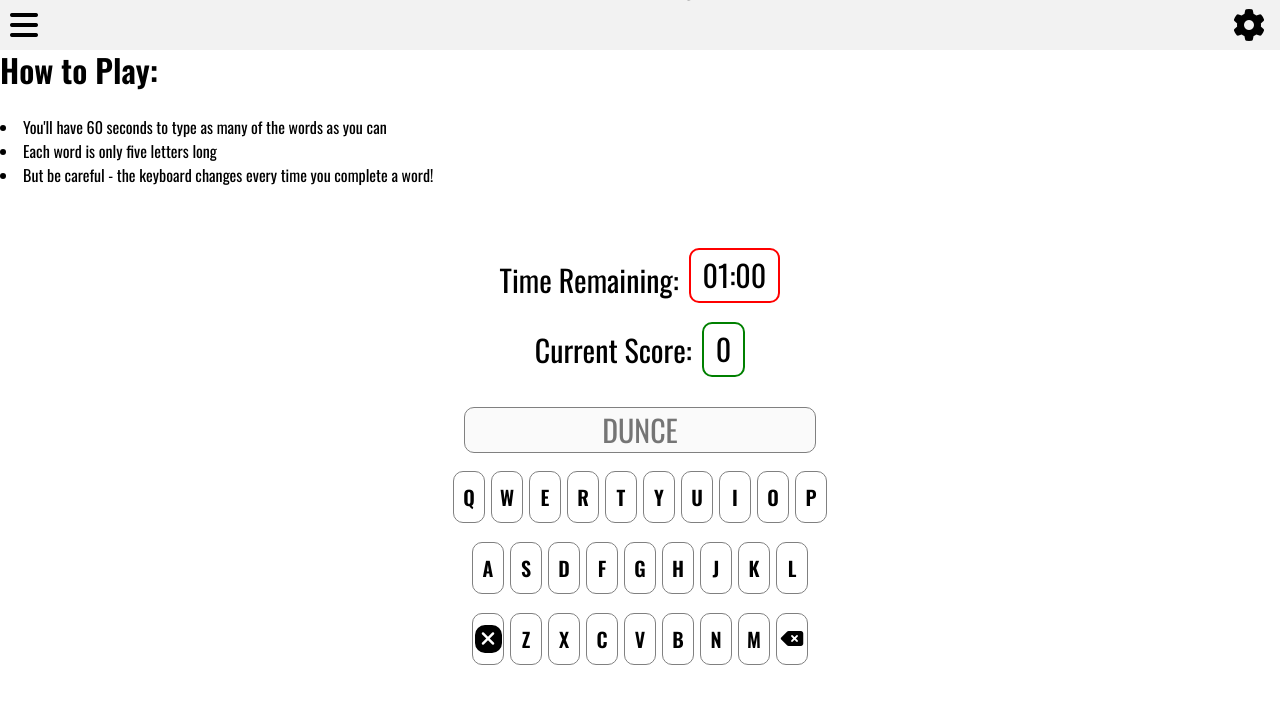
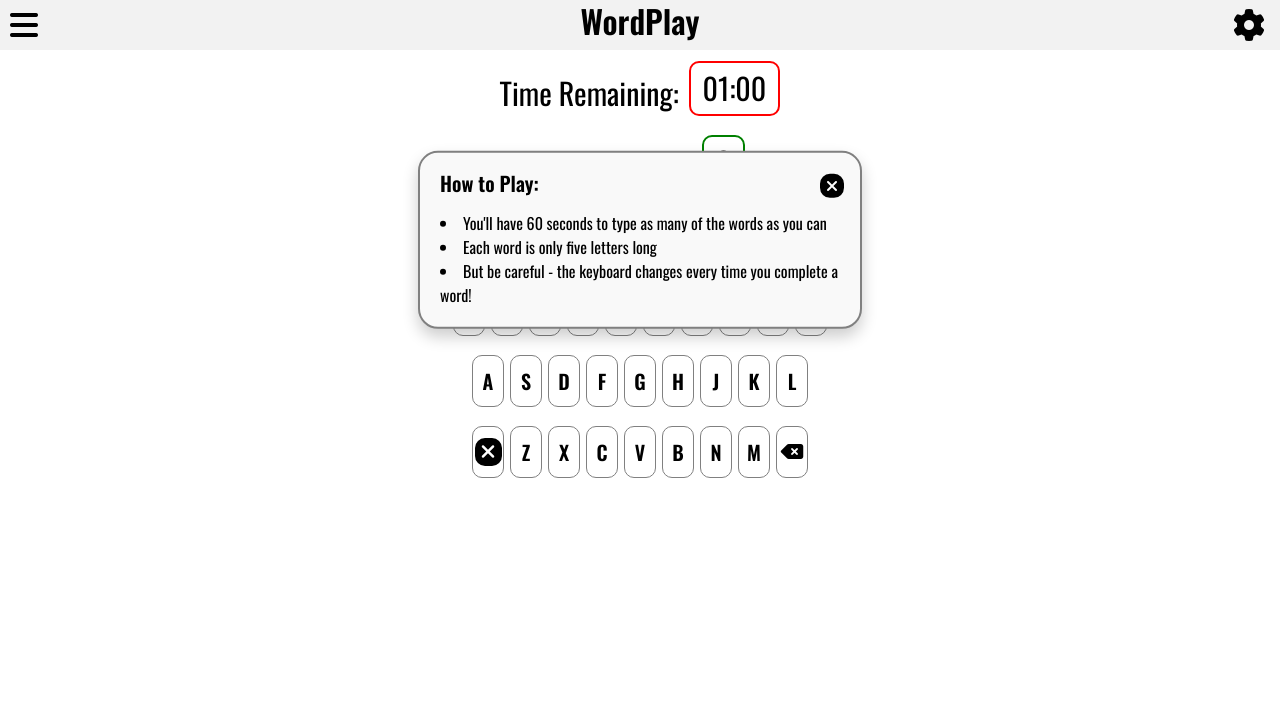
Before and after one commit to teddy-humpert/teddy-humpert.github.io, a plain HTML site: page wordPlay/wordPlay.html in a window 1280 px wide. Drawn offline with nearby package versions, Linux system fonts and the light colour scheme.

Commit message:
forget css

```diff
--- a/wordPlay/css/wordPlay.css
+++ b/wordPlay/css/wordPlay.css
@@ -27,7 +27,6 @@ body {
   font-size: 30px;
   font-family: Oswald, sans-serif;
   margin-top: -40px;
-
 }
 
 #score {
@@ -252,3 +251,43 @@ nav {
   margin-left: -140px;
   margin-top: -80px;
 }
+
+.how-to-play {
+  display: none;
+  top: 30%;
+  left: 50%;
+  position: absolute;
+  transform: translate(-50%, -50%);
+  text-align: left;
+  z-index: 1;
+  background-color: #f9f9f9;
+  min-width: 130px;
+  box-shadow: 0px 8px 16px 0px rgba(0, 0, 0, 0.2);
+  z-index: 1;
+  border: 2px solid grey;
+  border-radius: 20px;
+  padding: 20px;
+  max-width: 400px;
+}
+
+.how-to-play > h1 {
+  margin-top: -30px;
+  font-size: 20px;
+}
+
+.how-to-play > li {
+  font-size: 16px;
+}
+.how-to-play > h1:last-child {
+  margin-bottom: -5px;
+}
+
+.how-to-play.show {
+  display: block;
+  position: fixed;
+  /* border: 2px solid red; */
+}
+
+#close-how-to-play {
+  margin-left: 380px;
+}
```
